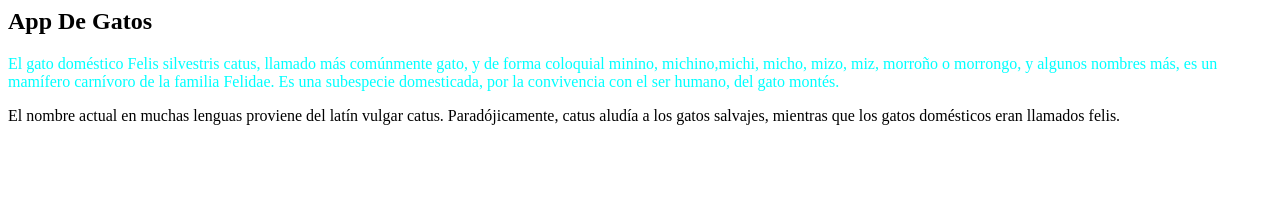
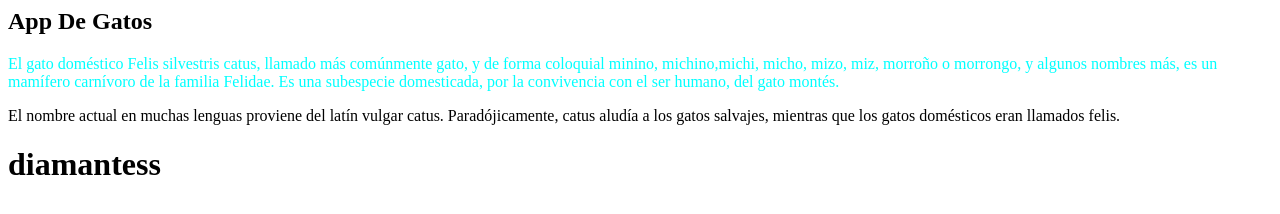
Before and after one commit to Isabelmtzz/primer-repositorio-, a plain HTML site: page index.html in a window 1280 px wide. Drawn offline with Linux system fonts and the light colour scheme.

Commit message:
primer cambio

```diff
--- a/index.html
+++ b/index.html
@@ -15,5 +15,6 @@
 
        <p2>El nombre actual en muchas lenguas proviene del latín vulgar catus. Paradójicamente, catus aludía a los gatos salvajes, mientras que los gatos domésticos eran llamados felis.</p2>
 
+       <h1>diamantess</h1>
 </body>
 </html>
```
